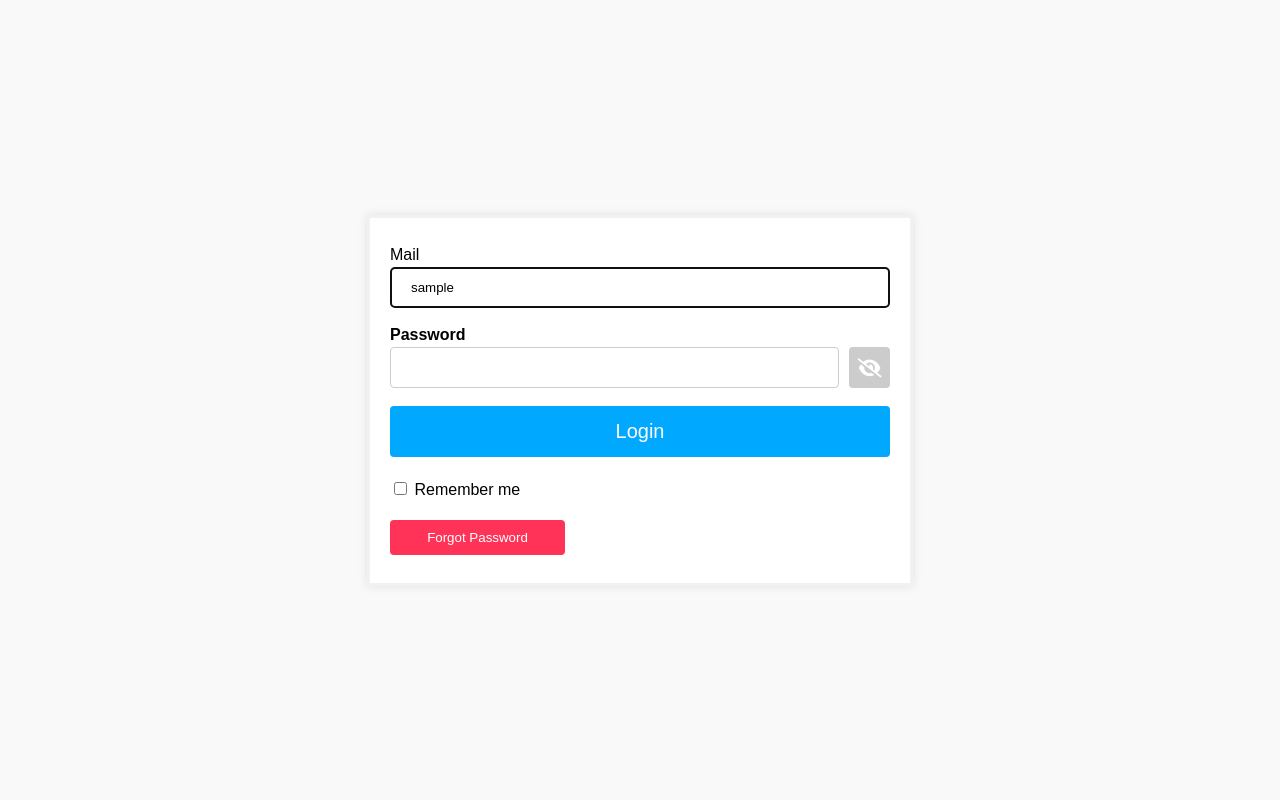
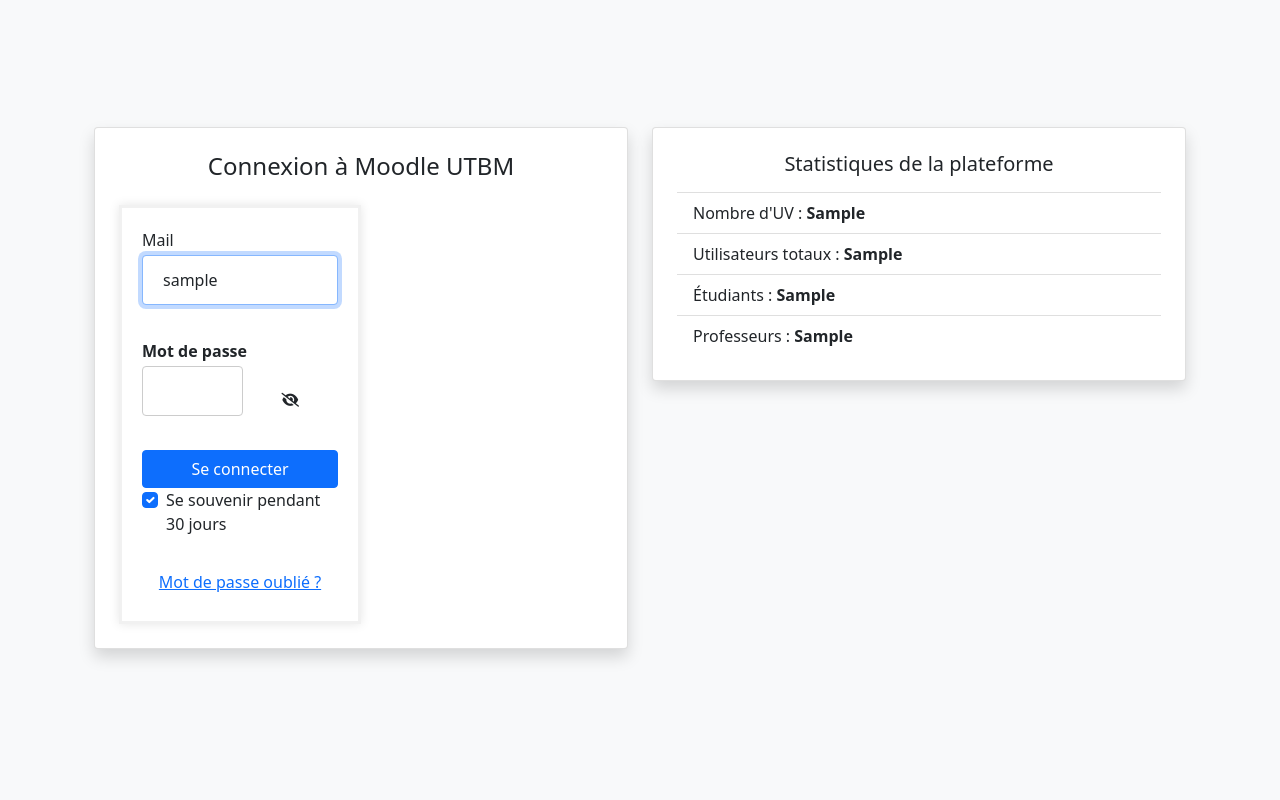
Before and after one commit to MathisFngl/Moodle-Remade, a Symfony app: template templates/security/login.html.twig in a window 1280 px wide. Run offline with Twig, Linux system fonts and the light colour scheme; the template is opened without the code that fills it: most values are stand-ins (such as "Sample title", 1, 10 or a date in 2020); some libraries are stand-ins or nearby versions.

Commit message:
update de login

```diff
--- a/public/scripts/script.js
+++ b/public/scripts/script.js
@@ -1,5 +1,5 @@
 function togglePwd() {
-    var passwordField = document.getElementById("password");
+    var passwordField = document.getElementById("inputPassword");
     var toggleBtn = document.getElementById("togglePassword");
 
     if (passwordField.type === "password") {
--- a/templates/security/login.html.twig
+++ b/templates/security/login.html.twig
@@ -1,46 +1,75 @@
 {# templates/security/login.html.twig #}
 <!DOCTYPE html>
-<html lang="en">
+<html lang="fr">
 <head>
     <meta charset="UTF-8">
-    <title>Login to Moodle UTBM</title>
+    <title>Connexion | Moodle UTBM</title>
     <link rel="stylesheet" href="{{ asset('styles/login.css') }}">
     <link rel="stylesheet" href="https://cdnjs.cloudflare.com/ajax/libs/font-awesome/4.7.0/css/font-awesome.min.css">
     <link rel="stylesheet" href="https://cdnjs.cloudflare.com/ajax/libs/font-awesome/6.0.0-beta3/css/all.min.css">
+    <!-- Include Bootstrap CDN -->
+    <link href="https://cdn.jsdelivr.net/npm/bootstrap@5.1.3/dist/css/bootstrap.min.css" rel="stylesheet" />
 </head>
-<body>
+<body class="bg-light">
+
+<div class="container d-flex justify-content-center align-items-center min-vh-100">
+    <div class="row w-100 justify-content-center">
+        <!-- Login Card -->
+        <div class="col-md-6 mb-4">
+            <div class="card shadow p-4">
+                <h4 class="mb-4 text-center">Connexion à Moodle UTBM</h4>
                 <form action="#" method="post">
-    <div class="container column">
-        <label for="inputMail">Mail</label>
+                    <div class="mb-3">
+                        <label for="inputMail" class="form-label">Mail</label>
                         <input type="text" value="{{ last_username }}" name="mail" id="inputMail" class="form-control" autocomplete="username" required autofocus>
+                    </div>
 
-        <label for="password"><b>Password</b></label>
-        <div class="password-container">
-            <input type="password" name="password" id="inputPassword" class="form-control" autocomplete="current-password" required>
-            <button type="button" id="togglePassword" class="toggle_password" onclick="togglePwd()">
+                    <div class="mb-3">
+                        <label for="inputPassword" class="form-label"><b>Mot de passe</b></label>
+                        <div class="d-flex">
+                            <input type="password" name="password" id="inputPassword" class="form-control flex-grow-1" autocomplete="current-password" required>
+                            <button type="button" class="btn btn-sm position-relative" id="togglePassword" onclick="togglePwd()">
                                 <i class="fas fa-eye-slash"></i>
                             </button>
                         </div>
-        <input type="hidden" name="_csrf_token"
-               value="{{ csrf_token('authenticate') }}"
-        >
-
-        <button class="login_button" type="submit">Login</button>
-
-        <div class="checkbox mb-3">
-            <label>
-                <input type="checkbox" name="_remember_me"> Remember me
-            </label>
                     </div>
 
-        <button type="button" class="forgot_password_button">Forgot Password</button>
+                    <input type="hidden" name="_csrf_token" value="{{ csrf_token('authenticate') }}">
+
+                    <button type="submit" class="btn btn-primary w-100">Se connecter</button>
+
+                    <div class="mb-3 form-check">
+                        <input type="checkbox" class="form-check-input" name="_remember_me" id="remember" checked>
+                        <label class="form-check-label" for="remember">Se souvenir pendant 30 jours</label>
                     </div>
+
+                    <button type="button" class="btn btn-link mt-2">Mot de passe oublié ?</button>
                 </form>
                 {% if error %}
-    <div class="error">{{ error.messageKey|trans(error.messageData, 'security') }}</div>
+                    <div class="error mt-3 text-danger">
+                        {{ error.messageKey|trans(error.messageData, 'security') }}
+                    </div>
                 {% endif %}
+            </div>
+        </div>
 
+        <!-- Stats Card -->
+        <div class="col-md-6 mb-4">
+            <div class="card shadow p-4">
+                <h5 class="text-center mb-3">Statistiques de la plateforme</h5>
+                <ul class="list-group list-group-flush">
+                    <li class="list-group-item"> Nombre d'UV : <strong>{{ nb_uv }}</strong></li>
+                    <li class="list-group-item"> Utilisateurs totaux : <strong>{{ nb_utilisateurs }}</strong></li>
+                    <li class="list-group-item"> Étudiants : <strong>{{ nb_etudiants }}</strong></li>
+                    <li class="list-group-item"> Professeurs : <strong>{{ nb_profs }}</strong></li>
+                </ul>
+            </div>
+        </div>
+    </div>
+</div>
 
+<!-- Include Bootstrap JS -->
+<script src="https://cdn.jsdelivr.net/npm/bootstrap@5.1.3/dist/js/bootstrap.bundle.min.js"></script>
 <script src="{{ asset('scripts/script.js') }}"></script>
 </body>
 </html>
```
Also changed, not shown: src/Controller/SecurityController.php (+16 -8 lines), src/Repository/UtilisateurRepository.php (+10 -0 lines). Lines whose indentation alone changed are shown as unchanged.
